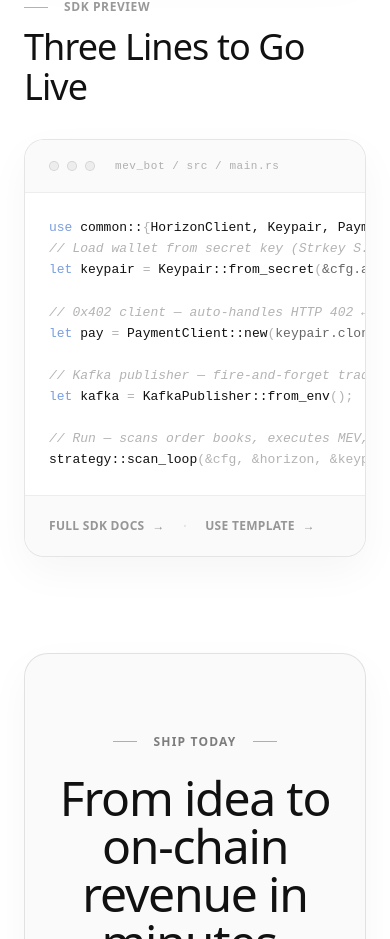
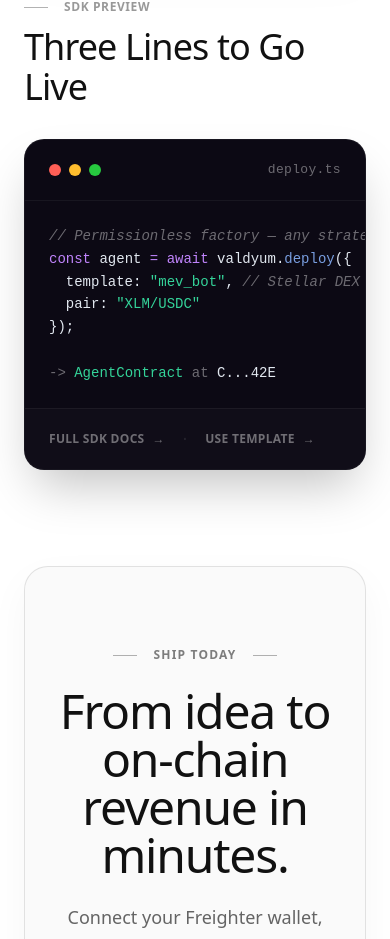
Before and after one commit to SATISH-JALAN/Valdyum-Labs, a Next.js app in the folder client/: page / in a window 390 px wide. Shown: the part 5156-6095 px from the top of the page. Built offline with nearby package versions, Linux system fonts and the light colour scheme; no server answers.

Commit message:
implement homepage UI and scaffold Soroban deployment service architecture

```diff
--- a/client/app/page.tsx
+++ b/client/app/page.tsx
@@ -429,34 +429,33 @@
               whileInView={{ opacity: 1 }}
               viewport={{ once: true }}
               transition={{ delay: 0.25 }}
-              className="rounded-[20px] border border-black/10 bg-white shadow-[0_15px_40px_rgba(0,0,0,0.04)] overflow-hidden font-mono text-sm"
+              className="rounded-[20px] bg-[#0c0914] shadow-2xl overflow-hidden font-mono text-sm border border-white/5"
             >
               {/* Window chrome */}
-              <div className="flex items-center gap-2 px-6 py-4 border-b border-black/5 bg-[#fafafa]">
-                <span className="w-2.5 h-2.5 rounded-full border border-black/10 bg-black/5" />
-                <span className="w-2.5 h-2.5 rounded-full border border-black/10 bg-black/5" />
-                <span className="w-2.5 h-2.5 rounded-full border border-black/10 bg-black/5" />
-                <span className="ml-3 text-[11px] text-black/30 font-medium tracking-wider">mev_bot / src / main.rs</span>
+              <div className="flex items-center justify-between px-6 py-5 border-b border-white/5">
+                <div className="flex items-center gap-2">
+                  <span className="w-3 h-3 rounded-full bg-[#ff5f56]" />
+                  <span className="w-3 h-3 rounded-full bg-[#ffbd2e]" />
+                  <span className="w-3 h-3 rounded-full bg-[#27c93f]" />
+                </div>
+                <span className="text-[13px] text-white/40 font-medium font-mono tracking-wide">deploy.ts</span>
               </div>
 
-              <pre className="p-6 md:p-8 overflow-x-auto text-[13px] leading-relaxed bg-white">
-<code><span className="text-[#799ee0]">use</span> <span className="text-[#111111]">common::</span><span className="text-black/30">{"{"}</span><span className="text-[#111111] font-medium">HorizonClient, Keypair, PaymentClient, KafkaPublisher</span><span className="text-black/30">{"}"}</span><span className="text-black/30">;</span>{"\n"}
-<span className="text-black/30 italic">{"// "}Load wallet from secret key (Strkey S...)</span>{"\n"}
-<span className="text-[#799ee0]">let</span> <span className="text-[#111111]">keypair</span> <span className="text-black/30">=</span> <span className="text-[#111111]">Keypair::from_secret</span><span className="text-black/30">(</span><span className="text-black/60">&cfg.agent_secret</span><span className="text-black/30">)</span><span className="text-black/30">?;</span>{"\n\n"}
-<span className="text-black/30 italic">{"// "}0x402 client — auto-handles HTTP 402 ↔ Stellar payment</span>{"\n"}
-<span className="text-[#799ee0]">let</span> <span className="text-[#111111]">pay</span> <span className="text-black/30">=</span> <span className="text-[#111111]">PaymentClient::new</span><span className="text-black/30">(</span><span className="text-black/60">keypair.clone(), &horizon_url, &passphrase</span><span className="text-black/30">)</span><span className="text-black/30">?;</span>{"\n\n"}
-<span className="text-black/30 italic">{"// "}Kafka publisher — fire-and-forget trade events</span>{"\n"}
-<span className="text-[#799ee0]">let</span> <span className="text-[#111111]">kafka</span> <span className="text-black/30">=</span> <span className="text-[#111111]">KafkaPublisher::from_env</span><span className="text-black/30">()</span><span className="text-black/30">;</span>{"\n\n"}
-<span className="text-black/30 italic">{"// "}Run — scans order books, executes MEV, publishes events</span>{"\n"}
-<span className="text-[#111111]">strategy::scan_loop</span><span className="text-black/30">(&cfg, &horizon, &keypair, &pay, &kafka)</span><span className="text-black/30">.</span><span className="text-[#799ee0]">await</span></code>
+              <pre className="p-6 md:p-8 overflow-x-auto text-[14px] leading-relaxed text-white/80">
+<code><span className="text-white/40 italic">{"// "}Permissionless factory — any strategy, any time</span>{"\n"}
+<span className="text-[#c084fc]">const</span> <span className="text-[#e2e8f0]">agent</span> <span className="text-[#c084fc]">=</span> <span className="text-[#c084fc]">await</span> <span className="text-[#e2e8f0]">valdyum.</span><span className="text-[#799ee0]">deploy</span><span className="text-[#e2e8f0]">({'{'}</span>{"\n"}
+<span className="text-[#e2e8f0]">  template:</span> <span className="text-[#34d399]">"mev_bot"</span><span className="text-[#e2e8f0]">,</span> <span className="text-white/40 italic">{"// "}Stellar DEX</span>{"\n"}
+<span className="text-[#e2e8f0]">  pair:</span> <span className="text-[#34d399]">"XLM/USDC"</span>{"\n"}
+<span className="text-[#e2e8f0]">{'}'});</span>{"\n\n"}
+<span className="text-white/40">{"->"}</span> <span className="text-[#34d399]">AgentContract</span> <span className="text-white/40">at</span> <span className="text-[#e2e8f0]">C...42E</span></code>
               </pre>
 
-              <div className="px-6 py-5 border-t border-black/5 bg-[#fafafa] flex items-center gap-4">
-                <Link href="/docs/sdk" className="group flex items-center gap-2 font-sans text-xs font-semibold tracking-wide uppercase text-black/40 hover:text-[#799ee0] transition-colors">
+              <div className="px-6 py-5 border-t border-white/5 bg-white/[0.02] flex items-center gap-4">
+                <Link href="/docs/sdk" className="group flex items-center gap-2 font-sans text-xs font-semibold tracking-wide uppercase text-white/40 hover:text-white transition-colors">
                   Full SDK docs <span className="transform group-hover:translate-x-1 transition-transform">→</span>
                 </Link>
-                <span className="text-black/10">·</span>
-                <Link href="/build" className="group flex items-center gap-2 font-sans text-xs font-semibold tracking-wide uppercase text-black/40 hover:text-[#799ee0] transition-colors">
+                <span className="text-white/10">·</span>
+                <Link href="/build" className="group flex items-center gap-2 font-sans text-xs font-semibold tracking-wide uppercase text-white/40 hover:text-white transition-colors">
                   Use template <span className="transform group-hover:translate-x-1 transition-transform">→</span>
                 </Link>
               </div>
```
Also changed, not shown: 2 other files (tests, documents, lock files or other folders).
